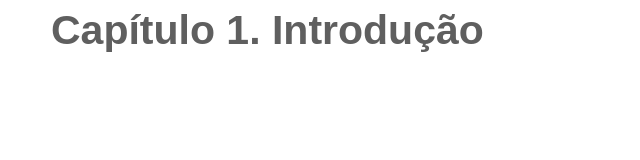
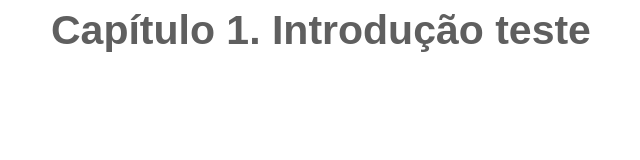
Before and after one commit to btcbrdev/dominandobitcoin-site, a plain HTML site: page capitulo01.html in a window 1280 px wide. Shown: the whole page, without its empty margins (109-749 px from the left). Drawn offline with Linux system fonts and the light colour scheme.

Commit message:
Update 2015-02-15T20:57:04.105Z

```diff
--- a/capitulo01.html
+++ b/capitulo01.html
@@ -10,7 +10,7 @@
     <div class="main">
         <!-- .wrapper -->
         <div class="wrapper">
-            <h1>Capítulo 1. Introdução</h1>
+            <h1>Capítulo 1. Introdução teste</h1>
 
         </div>
         <!-- /.wrapper -->
```
